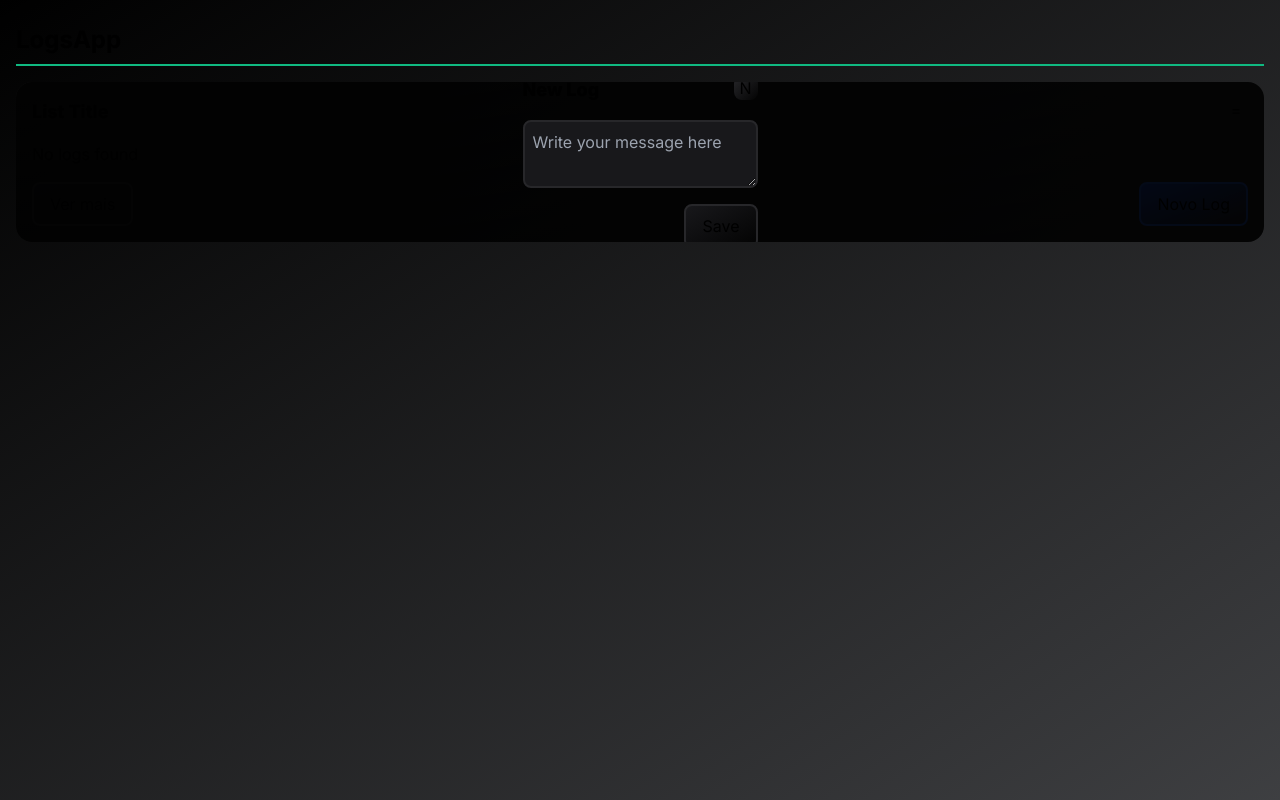
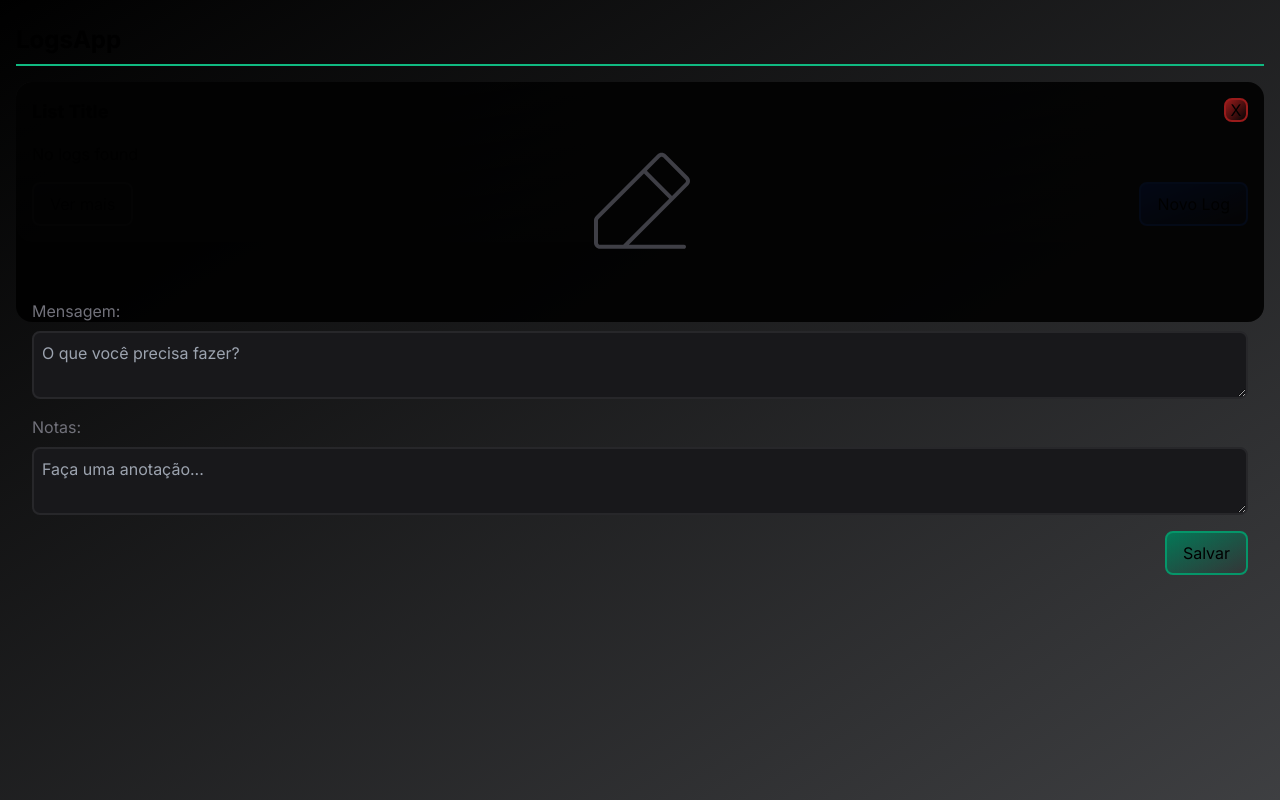
Before and after one commit to srgesio/logsapp, a Next.js app: page / in a window 1280 px wide. Both pictures are taken after a click on the button "Novo Log". Built offline with nearby package versions, Linux system fonts and the light colour scheme.

Commit message:
feat: adding delete and create functions

```diff
--- a/app/components/AddLog/index.tsx
+++ b/app/components/AddLog/index.tsx
@@ -3,46 +3,68 @@ import React, { useState } from 'react'
 import { useMutation } from '@apollo/client'
 import { ADD_LOG } from '@/app/graphql/mutations/addLog.gql'
 import { useLogs } from '@/app/hooks/useLogs'
+import WriteIcon from '../Icons/WriteIcon'
 
 export function AddLog() {
-    const [message, setMessage] = useState('')
-    const [type, setType] = useState('note')
+
     const { refetch, showAddLog, setShowAddLog } = useLogs()
     const [addLog] = useMutation(ADD_LOG, {
         onCompleted: () => {
             refetch()
-            setMessage('')
             setShowAddLog(false)
         }
     })
 
-    const handleSubmit = (e: React.FormEvent) => {
-        e.preventDefault()
+    const handleSubmit = ((e: React.FormEvent<HTMLFormElement>) => {
+        const formData = new FormData(e.currentTarget)
         addLog({
             variables: {
                 adddata: {
-                    message
+                    message: formData.get('message'),
+                    notes: formData.get('notes')
                 }
             }
         })
     }
-
+    )
     return (
         <>
-            {showAddLog && <form onSubmit={handleSubmit} className="absolute top-0 left-0 w-full h-full flex justify-center items-center bg-black/90">
-                <div className="p-4 rounded-2xl flex flex-col gap-4">
-                    <header className="flex justify-between">
-                        <h2 className="font-extrabold text-lg">New Log</h2>
-                        <button className="flex justify-center items-center p-1 rounded-lg size-6 bg-gradient-to-br from-zinc-800 to-zinc-800/0" onClick={() => setType(type === 'note' ? 'todo' : 'note')}>{type === 'note' ? 'N' : 'T'}</button>
+            {showAddLog && <form onSubmit={(e) => handleSubmit(e)} className="absolute rounded-2xl top-0 left-0 w-full h-full flex bg-black/90">
+                <div className="p-4 rounded-2xl flex flex-col w-full justify-between gap-4">
+                    <header className="flex flex-col items-center justify-between">
+                        <div className='flex justify-end w-full gap-2'>
+                            <button
+                                type='button'
+                                className="flex justify-center items-center p-1 rounded-lg size-6 bg-gradient-to-br from-red-800 to-red-800/0 hover:bg-red-800 border-2 border-red-800"
+                                onClick={() => setShowAddLog(false)}>
+                                X
+                            </button>
+                        </div>
+                        <div className='flex justify-center p-4 text-zinc-700'>
+                            <WriteIcon />
+                        </div>
                     </header>
-                    <textarea
-                        value={message}
-                        onChange={(e) => setMessage(e.target.value)}
-                        className="p-2 rounded-lg border-2 border-zinc-800 bg-zinc-900"
-                        placeholder="Write your message here"
-                    />
+                    <section className='flex flex-col gap-2 w-full'>
+                        <label className='text-zinc-500' htmlFor='message'>Mensagem:</label>
+                        <textarea
+                            name="message"
+                            id="message"
+                            required
+                            className="p-2 rounded-lg border-2 border-zinc-800 bg-zinc-900 min-h-12"
+                            placeholder={'O que você precisa fazer?'}
+                        />
+                    </section>
+                    <section className='flex flex-col gap-2 w-full'>
+                        <label className='text-zinc-500' htmlFor='notes'>Notas:</label>
+                        <textarea
+                            name='notes'
+                            id='notes'
+                            className="p-2 rounded-lg border-2 border-zinc-800 bg-zinc-900 min-h-12"
+                            placeholder={'Faça uma anotação...'}
+                        />
+                    </section>
                     <footer className="flex justify-end">
-                        <button className="bg-gradient-to-br from-zinc-900 to-zinc-900/0 border-2 border-zinc-800 hover:bg-zinc-800 py-2 px-4 rounded-lg">Save</button>
+                        <button type='submit' className="bg-gradient-to-br from-emerald-700 to-emerald-700/0 border-2 border-emerald-600 hover:bg-emerald-700 py-2 px-4 rounded-lg">Salvar</button>
                     </footer>
                 </div>
             </form>}
--- /dev/null
+++ b/app/components/Icons/WriteIcon.tsx
@@ -0,0 +1,18 @@
+import { SVGProps } from "react";
+
+const WriteIcon = (props: SVGProps<SVGSVGElement>) => (
+    <svg
+        width={128}
+        height={129}
+        viewBox="0 0 128 129"
+        fill="none"
+        xmlns="http://www.w3.org/2000/svg"
+        {...props}
+    >
+        <path
+            d="M112.245 38.85L89.9 16.505C89.3426 15.9456 88.6802 15.5018 87.9509 15.199C87.2216 14.8961 86.4397 14.7402 85.65 14.7402C84.8603 14.7402 84.0784 14.8961 83.3491 15.199C82.6198 15.5018 81.9574 15.9456 81.4 16.505L19.755 78.165C18.6313 79.2899 18.0001 80.8149 18 82.405V104.75C18 106.341 18.6321 107.867 19.7574 108.993C20.8826 110.118 22.4087 110.75 24 110.75H108C108.53 110.75 109.039 110.539 109.414 110.164C109.789 109.789 110 109.28 110 108.75C110 108.22 109.789 107.711 109.414 107.336C109.039 106.961 108.53 106.75 108 106.75H52.83L112.245 47.335C113.37 46.2098 114.002 44.6837 114.002 43.0925C114.002 41.5012 113.37 39.9752 112.245 38.85ZM47.17 106.75H24C23.4696 106.75 22.9609 106.539 22.5858 106.164C22.2107 105.789 22 105.28 22 104.75V82.405C22.0009 81.8761 22.2112 81.3691 22.585 80.995L68 35.58L93.175 60.75L47.17 106.75ZM109.415 44.505L96 57.92L70.83 32.75L84.245 19.335C84.4307 19.149 84.6513 19.0015 84.8941 18.9008C85.1369 18.8002 85.3972 18.7484 85.66 18.7484C85.9228 18.7484 86.1831 18.8002 86.4259 18.9008C86.6687 19.0015 86.8893 19.149 87.075 19.335L109.415 41.68C109.789 42.0549 109.999 42.5629 109.999 43.0925C109.999 43.6221 109.789 44.13 109.415 44.505Z"
+            fill="currentColor"
+        />
+    </svg>
+);
+export default WriteIcon;
--- /dev/null
+++ b/app/components/LogItem/index.tsx
@@ -0,0 +1,21 @@
+import { Log } from "@/app/types/log"
+import { ButtonUpdateLog } from "../UpdateLog/AddLog/ButtonUpdateLog"
+import { UpdateLog } from "../UpdateLog/AddLog"
+
+type LogItemProps = {
+    log: Log
+}
+
+export function LogItem({ log }: LogItemProps) {
+    return (
+        <div className="flex justify-between items-center gap-4">
+            <UpdateLog id={log.id} />
+            <div>
+                <h3>{log.status == "todo" ? "[ ]" : log.status} - {log.message}</h3>
+                <p className="text-zinc-500">{log.notes}</p>
+            </div>
+            <ButtonUpdateLog />
+
+        </div>
+    )
+}
--- a/app/components/LogsList/index.tsx
+++ b/app/components/LogsList/index.tsx
@@ -3,25 +3,26 @@
 import { useLogs } from "@/app/hooks/useLogs"
 import { AddLog } from "../AddLog"
 import { ButtonAddLog } from "../AddLog/ButtonAddLog"
+import { LogItem } from "../LogItem"
+import { UpdateLog } from "../UpdateLog/AddLog"
 
 export function LogsList() {
     const { logs, loading } = useLogs()
 
     if (loading) return (<p>Loading...</p>)
     return (
-        <section className="rounded-2xl overflow-hidden relative">
+        <section className="relative min-h-[30dvh]">
             <AddLog />
-            <section className="flex flex-col gap-4 p-4 bg-gradient-to-br from-white/5 to-white/0 hover:bg-white/5 border-1 border-zinc-800">
+            <section className="rounded-2xl flex flex-col gap-4 h-full p-4 bg-gradient-to-br from-white/5 to-white/0 hover:bg-white/5 border-1 border-zinc-800">
                 <header className="flex justify-between">
                     <h2 className="font-extrabold text-lg">List Title</h2>
                     <button className="flex justify-center items-center p-1 rounded-lg size-6 bg-gradient-to-br from-zinc-800 to-zinc-800/0">=</button>
                 </header>
                 {!logs.length && <p>No logs found</p>}
-                {logs.length > 0 && <ul className="flex flex-col gap-2">
-                    {logs?.map(log => (
-                        <li key={log.id}>{log.message}</li>
-                    ))}
-                </ul>}
+                {logs.length > 0 && logs?.map(log => (
+
+                    <LogItem key={log.id} log={log} />
+                ))}
                 <footer className="flex justify-between">
                     <button className="bg-gradient-to-br from-zinc-900 to-zinc-900/0 border-2 border-zinc-800 hover:bg-zinc-800 py-2 px-4 rounded-lg">Ver mais</button>
                     <ButtonAddLog />
--- /dev/null
+++ b/app/components/UpdateLog/AddLog/ButtonUpdateLog.tsx
@@ -0,0 +1,13 @@
+import { useLogs } from "@/app/hooks/useLogs";
+
+export function ButtonUpdateLog() {
+    const { showUpdateLog, setShowUpdateLog } = useLogs();
+    return (
+        <button
+            className="bg-gradient-to-br from-zinc-700 to-zinc-700/0 border-2 border-zinc-600 hover:bg-zinc-700 py-1 px-2 rounded-lg"
+            onClick={() => setShowUpdateLog(!showUpdateLog)}
+        >
+            .
+        </button>
+    );
+}
--- /dev/null
+++ b/app/components/UpdateLog/AddLog/index.tsx
@@ -0,0 +1,56 @@
+"use client"
+import React from 'react'
+import { useMutation } from '@apollo/client'
+import { DELETE_LOG } from '@/app/graphql/mutations/deleteLog.gql'
+import { useLogs } from '@/app/hooks/useLogs'
+import WriteIcon from '../../Icons/WriteIcon'
+
+type UpdateLogProps = {
+    id: string
+}
+
+export function UpdateLog({ id }: UpdateLogProps) {
+
+    const { refetch, showUpdateLog, setShowUpdateLog } = useLogs()
+    const [addLog] = useMutation(DELETE_LOG, {
+        onCompleted: () => {
+            refetch()
+            setShowUpdateLog(false)
+        }
+    })
+
+    const handleSubmit = (() => {
+        addLog({
+            variables: {
+                deletedata: {
+                    id: id
+                }
+            }
+        })
+    }
+    )
+    return (
+        <>
+            {showUpdateLog && <form onSubmit={handleSubmit} className="absolute rounded-2xl top-0 left-0 w-full h-full flex bg-black/90">
+                <div className="p-4 rounded-2xl flex flex-col w-full justify-between gap-4">
+                    <header className="flex flex-col items-center justify-between">
+                        <div className='flex justify-end w-full gap-2'>
+                            <button
+                                type='button'
+                                className="flex justify-center items-center p-1 rounded-lg size-6 bg-gradient-to-br from-red-800 to-red-800/0 hover:bg-red-800 border-2 border-red-800"
+                                onClick={() => setShowUpdateLog(false)}>
+                                X
+                            </button>
+                        </div>
+                        <div className='flex justify-center p-4 text-zinc-700'>
+                            <WriteIcon />
+                        </div>
+                    </header>
+                    <footer className="flex justify-end">
+                        <button type='submit' className="bg-gradient-to-br from-red-700 to-red-700/0 border-2 border-red-600 hover:bg-red-700 py-2 px-4 rounded-lg">Deletar</button>
+                    </footer>
+                </div>
+            </form>}
+        </>
+    )
+}
--- a/app/contexts/LogProvider/index.tsx
+++ b/app/contexts/LogProvider/index.tsx
@@ -14,6 +14,8 @@ type LogsContextData = {
     refetch: (variables?: Partial<OperationVariables> | undefined) => Promise<ApolloQueryResult<any>>
     showAddLog: boolean
     setShowAddLog: Dispatch<SetStateAction<boolean>>
+    showUpdateLog: boolean
+    setShowUpdateLog: Dispatch<SetStateAction<boolean>>
 }
 
 interface Log {
@@ -29,13 +31,16 @@ export const LogsContext = createContext({} as LogsContextData)
 export function LogsProvider({ children }: LogsProviderProps) {
     const { data, loading, refetch } = useQuery(GET_LOGS)
     const [showAddLog, setShowAddLog] = useState(false)
+    const [showUpdateLog, setShowUpdateLog] = useState(false)
     return (
         <LogsContext.Provider value={{
             logs: data?.logs || [],
             loading,
             refetch,
             showAddLog,
-            setShowAddLog
+            setShowAddLog,
+            showUpdateLog,
+            setShowUpdateLog
         }}>
             {children}
         </LogsContext.Provider>
--- /dev/null
+++ b/app/graphql/mutations/deleteLog.gql
@@ -0,0 +1,3 @@
+mutation DELETE_LOG($deletedata: LogInput!) {
+  deleteLog(deletedata: $deletedata)
+}
```
Also changed, not shown: app/types/log.d.ts (added, +8 -0 lines).
